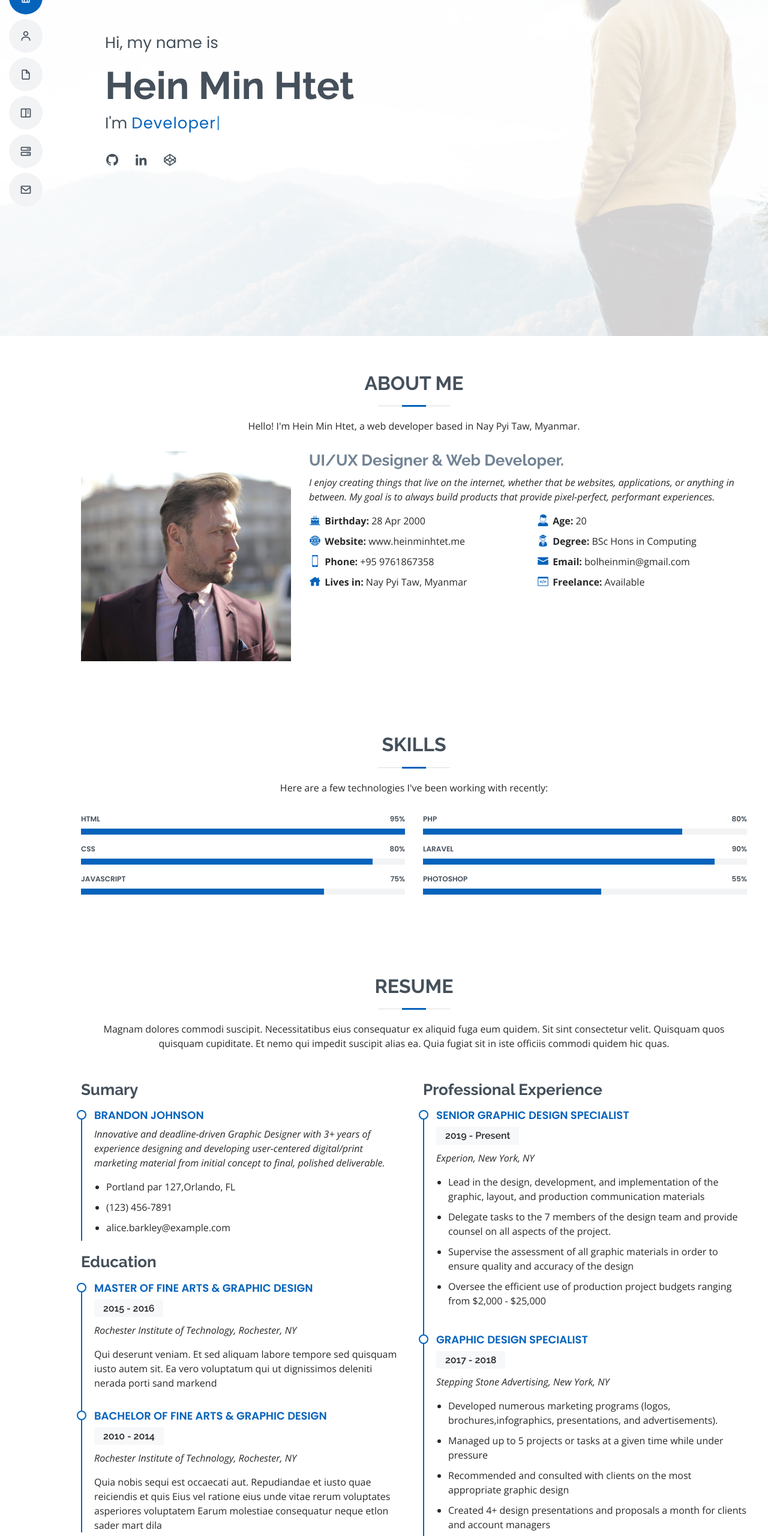
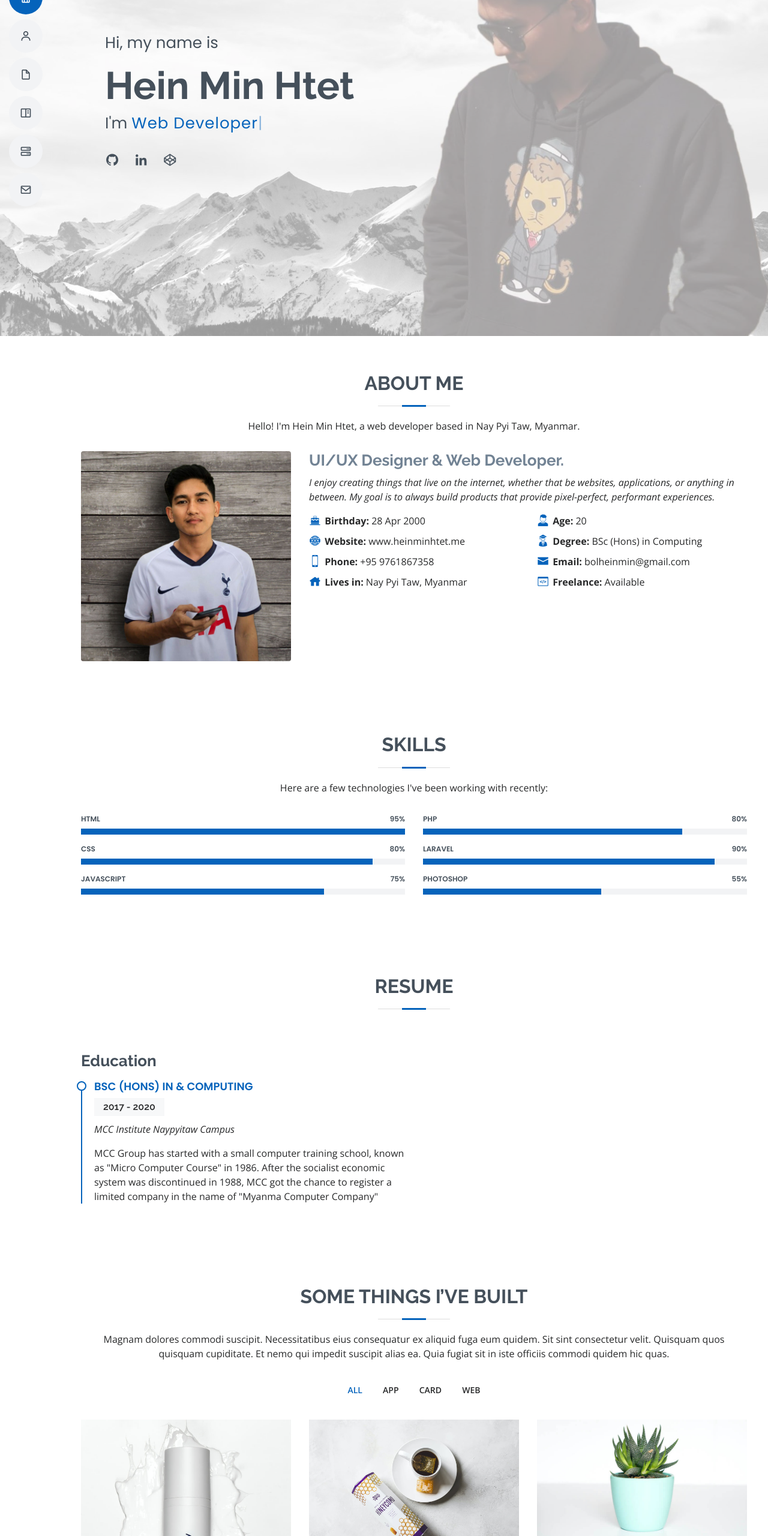
Before and after one commit to bolheinmin/my-portfolio, a plain HTML site: page index.html in a window 1280 px wide. Shown: the part 240-2800 px from the top of the page at 60% size. Drawn offline with nearby package versions, Linux system fonts and the light colour scheme.

Commit message:
resume/photos added

```diff
--- a/assets/css/style.css
+++ b/assets/css/style.css
@@ -247,7 +247,7 @@ h1, h2, h3, h4, h5, h6 {
 #hero {
   width: 100%;
   height: 100vh;
-  background: url("../img/hero-bg.jpg") top right no-repeat;
+  background: url("../img/bg-hero.jpg") top right no-repeat;
   background-size: cover;
   position: relative;
 }
@@ -260,7 +260,7 @@ h1, h2, h3, h4, h5, h6 {
 
 #hero:before {
   content: "";
-  background: rgba(255, 255, 255, 0.8);
+  background: rgba(255, 255, 255, 0.6);
   position: absolute;
   bottom: 0;
   top: 0;
--- a/index.html
+++ b/index.html
@@ -39,7 +39,7 @@
                 <li class="active"><a href="#hero"><i class="bx bx-home"></i> <span>Home</span></a></li>
                 <li><a href="#about"><i class="bx bx-user"></i> <span>About</span></a></li>
                 <li><a href="#resume"><i class="bx bx-file-blank"></i> <span>Resume</span></a></li>
-                <li><a href="#portfolio"><i class="bx bx-book-content"></i> <span>Portfolio</span></a></li>
+                <li><a href="#portfolio"><i class="bx bx-book-content"></i> <span>Work</span></a></li>
                 <li><a href="#services"><i class="bx bx-server"></i> <span>Services</span></a></li>
                 <li><a href="#contact"><i class="bx bx-envelope"></i> <span>Contact</span></a></li>
             </ul>
@@ -50,7 +50,7 @@
         <div class="container" data-aos="zoom-in" data-aos-delay="100">
             <p>Hi, my name is</p><br>
             <h1>Hein Min Htet</h1>
-            <p>I'm <span class="typed" data-typed-items="UI/UX Designer, Developer, Freelancer, Photographer"></span></p>
+            <p>I'm <span class="typed" data-typed-items="UI/UX Designer,Web Developer, Freelancer, Photographer"></span></p>
             <div class="social-links">
                 <a href="https://github.com/bolheinmin" target="_blank" class="github"><i class='bx bxl-github'></i></a>
                 <a href="https://www.linkedin.com/in/hein-min-htet-17187a1b9/" target="_blank" class="linkedin"><i class='bx bxl-linkedin'></i></a>
@@ -73,7 +73,7 @@
                 </div>
                 <div class="row">
                     <div class="col-lg-4">
-                        <img src="assets/img/profile-img.jpg" class="img-fluid" alt="">
+                        <img src="assets/img/profile.jpg" class="img-fluid rounded" alt="">
                     </div>
                     <div class="col-lg-8 pt-4 pt-lg-0 content">
                         <h3>UI/UX Designer &amp; Web Developer.</h3>
@@ -92,7 +92,7 @@
                             <div class="col-lg-6">
                                 <ul>
                                     <li><i class="icofont-boy"></i> <strong>Age:</strong> 20</li>
-                                    <li><i class="icofont-graduate-alt"></i> <strong>Degree:</strong> BSc Hons in Computing</li>
+                                    <li><i class="icofont-graduate-alt"></i> <strong>Degree:</strong> BSc (Hons) in Computing</li>
                                     <li><i class="icofont-envelope"></i> <strong>Email:</strong> bolheinmin@gmail.com</li>
                                     <li><i class="icofont-code"></i> <strong>Freelance:</strong> Available</li>
                                 </ul>
@@ -106,46 +106,6 @@
                 </div>
             </div>
         </section><!-- End About Section -->
-        <!-- ======= Facts Section ======= -->
-        <!-- <section id="facts" class="facts">
-            <div class="container" data-aos="fade-up">
-                <div class="section-title">
-                    <h2>Facts</h2>
-                    <p>Magnam dolores commodi suscipit. Necessitatibus eius consequatur ex aliquid fuga eum quidem. Sit sint consectetur velit. Quisquam quos quisquam cupiditate. Et nemo qui impedit suscipit alias ea. Quia fugiat sit in iste officiis commodi quidem hic quas.</p>
-                </div>
-                <div class="row">
-                    <div class="col-lg-3 col-md-6">
-                        <div class="count-box">
-                            <i class="icofont-simple-smile"></i>
-                            <span data-toggle="counter-up">232</span>
-                            <p>Happy Clients</p>
-                        </div>
-                    </div>
-                    <div class="col-lg-3 col-md-6 mt-5 mt-md-0">
-                        <div class="count-box">
-                            <i class="icofont-document-folder"></i>
-                            <span data-toggle="counter-up">521</span>
-                            <p>Projects</p>
-                        </div>
-                    </div>
-                    <div class="col-lg-3 col-md-6 mt-5 mt-lg-0">
-                        <div class="count-box">
-                            <i class="icofont-live-support"></i>
-                            <span data-toggle="counter-up">1,463</span>
-                            <p>Hours Of Support</p>
-                        </div>
-                    </div>
-                    <div class="col-lg-3 col-md-6 mt-5 mt-lg-0">
-                        <div class="count-box">
-                            <i class="icofont-users-alt-5"></i>
-                            <span data-toggle="counter-up">15</span>
-                            <p>Hard Workers</p>
-                        </div>
-                    </div>
-                </div>
-            </div>
-        </section> -->
-        <!-- End Facts Section -->
         <!-- ======= Skills Section ======= -->
         <section id="skills" class="skills section-bg">
             <div class="container" data-aos="fade-up">
@@ -202,35 +162,19 @@
             <div class="container" data-aos="fade-up">
                 <div class="section-title">
                     <h2>Resume</h2>
-                    <p>Magnam dolores commodi suscipit. Necessitatibus eius consequatur ex aliquid fuga eum quidem. Sit sint consectetur velit. Quisquam quos quisquam cupiditate. Et nemo qui impedit suscipit alias ea. Quia fugiat sit in iste officiis commodi quidem hic quas.</p>
+                   <!--  <p>Magnam dolores commodi suscipit. Necessitatibus eius consequatur ex aliquid fuga eum quidem. Sit sint consectetur velit. Quisquam quos quisquam cupiditate. Et nemo qui impedit suscipit alias ea. Quia fugiat sit in iste officiis commodi quidem hic quas.</p> -->
                 </div>
                 <div class="row">
                     <div class="col-lg-6">
-                        <h3 class="resume-title">Sumary</h3>
-                        <div class="resume-item pb-0">
-                            <h4>Brandon Johnson</h4>
-                            <p><em>Innovative and deadline-driven Graphic Designer with 3+ years of experience designing and developing user-centered digital/print marketing material from initial concept to final, polished deliverable.</em></p>
-                            <ul>
-                                <li>Portland par 127,Orlando, FL</li>
-                                <li>(123) 456-7891</li>
-                                <li>alice.barkley@example.com</li>
-                            </ul>
-                        </div>
                         <h3 class="resume-title">Education</h3>
                         <div class="resume-item">
-                            <h4>Master of Fine Arts &amp; Graphic Design</h4>
-                            <h5>2015 - 2016</h5>
-                            <p><em>Rochester Institute of Technology, Rochester, NY</em></p>
-                            <p>Qui deserunt veniam. Et sed aliquam labore tempore sed quisquam iusto autem sit. Ea vero voluptatum qui ut dignissimos deleniti nerada porti sand markend</p>
-                        </div>
-                        <div class="resume-item">
-                            <h4>Bachelor of Fine Arts &amp; Graphic Design</h4>
-                            <h5>2010 - 2014</h5>
-                            <p><em>Rochester Institute of Technology, Rochester, NY</em></p>
-                            <p>Quia nobis sequi est occaecati aut. Repudiandae et iusto quae reiciendis et quis Eius vel ratione eius unde vitae rerum voluptates asperiores voluptatem Earum molestiae consequatur neque etlon sader mart dila</p>
+                            <h4>BSc (Hons) in &amp; Computing</h4>
+                            <h5>2017 - 2020</h5>
+                            <p><em>MCC Institute Naypyitaw Campus</em></p>
+                            <p>MCC Group has started with a small computer training school, known as "Micro Computer Course" in 1986. After the socialist economic system was discontinued in 1988, MCC got the chance to register a limited company in the name of "Myanma Computer Company"</p>
                         </div>
                     </div>
-                    <div class="col-lg-6">
+                  <!--   <div class="col-lg-6">
                         <h3 class="resume-title">Professional Experience</h3>
                         <div class="resume-item">
                             <h4>Senior graphic design specialist</h4>
@@ -243,18 +187,7 @@
                                 <li>Oversee the efficient use of production project budgets ranging from $2,000 - $25,000</li>
                             </ul>
                         </div>
-                        <div class="resume-item">
-                            <h4>Graphic design specialist</h4>
-                            <h5>2017 - 2018</h5>
-                            <p><em>Stepping Stone Advertising, New York, NY</em></p>
-                            <ul>
-                                <li>Developed numerous marketing programs (logos, brochures,infographics, presentations, and advertisements).</li>
-                                <li>Managed up to 5 projects or tasks at a given time while under pressure</li>
-                                <li>Recommended and consulted with clients on the most appropriate graphic design</li>
-                                <li>Created 4+ design presentations and proposals a month for clients and account managers</li>
-                            </ul>
-                        </div>
-                    </div>
+                    </div> -->
                 </div>
             </div>
         </section><!-- End Resume Section -->
@@ -262,7 +195,7 @@
         <section id="portfolio" class="portfolio section-bg">
             <div class="container" data-aos="fade-up">
                 <div class="section-title">
-                    <h2>Portfolio</h2>
+                    <h2>Some Things I’ve Built</h2>
                     <p>Magnam dolores commodi suscipit. Necessitatibus eius consequatur ex aliquid fuga eum quidem. Sit sint consectetur velit. Quisquam quos quisquam cupiditate. Et nemo qui impedit suscipit alias ea. Quia fugiat sit in iste officiis commodi quidem hic quas.</p>
                 </div>
                 <div class="row">
--- /dev/null
+++ b/portfolio-details.html
@@ -0,0 +1,99 @@
+<!DOCTYPE html>
+<html lang="en">
+
+<head>
+  <meta charset="utf-8">
+  <meta content="width=device-width, initial-scale=1.0" name="viewport">
+
+  <title>Portfolio Details - Personal Bootstrap Template</title>
+  <meta content="" name="descriptison">
+  <meta content="" name="keywords">
+
+  <!-- Favicons -->
+  <link href="assets/img/favicon.png" rel="icon">
+  <link href="assets/img/apple-touch-icon.png" rel="apple-touch-icon">
+
+  <!-- Google Fonts -->
+  <link href="https://fonts.googleapis.com/css?family=Open+Sans:300,300i,400,400i,600,600i,700,700i|Raleway:300,300i,400,400i,500,500i,600,600i,700,700i|Poppins:300,300i,400,400i,500,500i,600,600i,700,700i" rel="stylesheet">
+
+  <!-- Vendor CSS Files -->
+  <link href="assets/vendor/bootstrap/css/bootstrap.min.css" rel="stylesheet">
+  <link href="assets/vendor/icofont/icofont.min.css" rel="stylesheet">
+  <link href="assets/vendor/boxicons/css/boxicons.min.css" rel="stylesheet">
+  <link href="assets/vendor/venobox/venobox.css" rel="stylesheet">
+  <link href="assets/vendor/owl.carousel/assets/owl.carousel.min.css" rel="stylesheet">
+  <link href="assets/vendor/aos/aos.css" rel="stylesheet">
+
+  <!-- Template Main CSS File -->
+  <link href="assets/css/style.css" rel="stylesheet">
+
+  <!-- =======================================================
+  * Template Name: MyResume - v2.1.0
+  * Template URL: https://bootstrapmade.com/free-html-bootstrap-template-my-resume/
+  * Author: BootstrapMade.com
+  * License: https://bootstrapmade.com/license/
+  ======================================================== -->
+</head>
+
+<body>
+
+  <main id="main">
+
+    <!-- ======= Portfolio Details ======= -->
+    <section id="portfolio-details" class="portfolio-details">
+      <div class="container" data-aos="fade-up">
+
+        <div class="row">
+
+          <div class="col-lg-8">
+            <h2 class="portfolio-title">This is an example of portfolio detail</h2>
+            <div class="owl-carousel portfolio-details-carousel">
+              <img src="assets/img/portfolio/portfolio-details-1.jpg" class="img-fluid" alt="">
+              <img src="assets/img/portfolio/portfolio-details-2.jpg" class="img-fluid" alt="">
+              <img src="assets/img/portfolio/portfolio-details-3.jpg" class="img-fluid" alt="">
+            </div>
+          </div>
+
+          <div class="col-lg-4 portfolio-info">
+            <h3>Project information</h3>
+            <ul>
+              <li><strong>Category</strong>: Web design</li>
+              <li><strong>Client</strong>: ASU Company</li>
+              <li><strong>Project date</strong>: 01 March, 2020</li>
+              <li><strong>Project URL</strong>: <a href="#">www.example.com</a></li>
+            </ul>
+
+            <p>
+              Autem ipsum nam porro corporis rerum. Quis eos dolorem eos itaque inventore commodi labore quia quia. Exercitationem repudiandae officiis neque suscipit non officia eaque itaque enim. Voluptatem officia accusantium nesciunt est omnis tempora consectetur dignissimos. Sequi nulla at esse enim cum deserunt eius.
+            </p>
+          </div>
+
+        </div>
+
+      </div>
+    </section><!-- End Portfolio Details -->
+
+  </main><!-- End #main -->
+
+  <a href="#" class="back-to-top"><i class="bx bx-up-arrow-alt"></i></a>
+  <div id="preloader"></div>
+
+  <!-- Vendor JS Files -->
+  <script src="assets/vendor/jquery/jquery.min.js"></script>
+  <script src="assets/vendor/bootstrap/js/bootstrap.bundle.min.js"></script>
+  <script src="assets/vendor/jquery.easing/jquery.easing.min.js"></script>
+  <script src="assets/vendor/php-email-form/validate.js"></script>
+  <script src="assets/vendor/waypoints/jquery.waypoints.min.js"></script>
+  <script src="assets/vendor/counterup/counterup.min.js"></script>
+  <script src="assets/vendor/isotope-layout/isotope.pkgd.min.js"></script>
+  <script src="assets/vendor/venobox/venobox.min.js"></script>
+  <script src="assets/vendor/owl.carousel/owl.carousel.min.js"></script>
+  <script src="assets/vendor/typed.js/typed.min.js"></script>
+  <script src="assets/vendor/aos/aos.js"></script>
+
+  <!-- Template Main JS File -->
+  <script src="assets/js/main.js"></script>
+
+</body>
+
+</html>
```
Also changed, not shown: assets/img/bg-hero.jpg (added), assets/img/profile-img.jpg (deleted), assets/img/profile.jpg (added), assets/img/snow-mountain.jpg (deleted), assets/img/snow-mountain2.jpg (deleted), assets/img/snow-mountain3.jpg (deleted).
